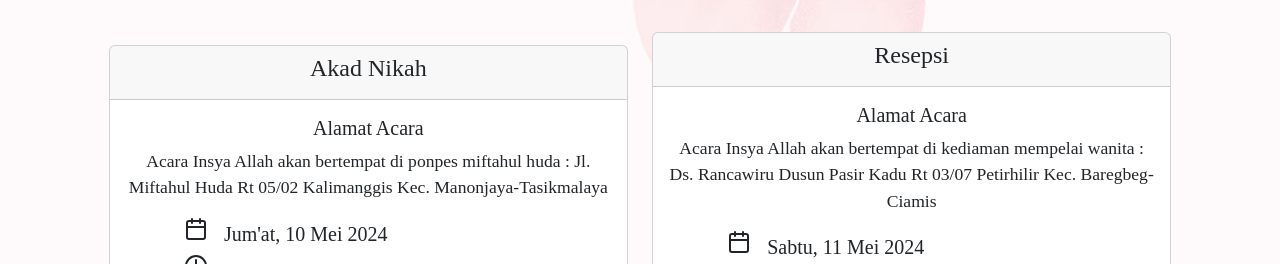
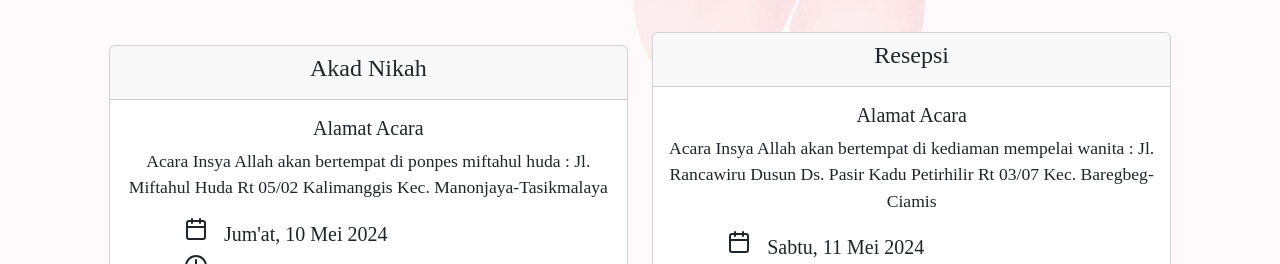
Before and after one commit to anggarun/invitation.github.io, a plain HTML site: page undangan/undangan.html in a window 1280 px wide. Shown: the part 2640-2904 px from the top of the page. Drawn offline with nearby package versions, Linux system fonts and the light colour scheme; a script that the page names is missing; a web font is replaced by a local one.

Commit message:
perbaiki alamat

```diff
--- a/undangan/undangan.html
+++ b/undangan/undangan.html
@@ -151,7 +151,7 @@
                 </div>
                 <div class="card-body">
                   <h5 class="card-title">Alamat Acara</h5>
-                  <p class="card-text">Acara Insya Allah akan bertempat di kediaman mempelai wanita : Ds. Rancawiru Dusun Pasir Kadu Rt 03/07 Petirhilir Kec. Baregbeg-Ciamis</p>
+                  <p class="card-text">Acara Insya Allah akan bertempat di kediaman mempelai wanita : Jl. Rancawiru Dusun Ds. Pasir Kadu Petirhilir Rt 03/07 Kec. Baregbeg-Ciamis</p>
                   <div class="jadwal-acara">
                     <i data-feather="calendar"></i>
                     <h5 class="inya">Sabtu, 11 Mei 2024</h5>
```
